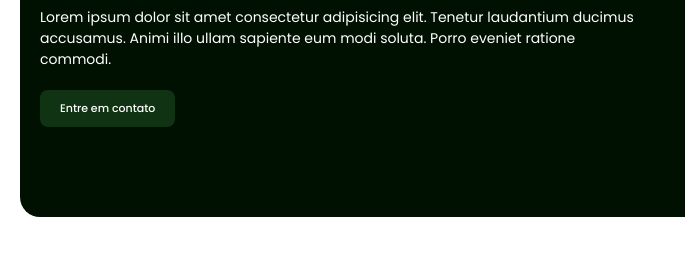
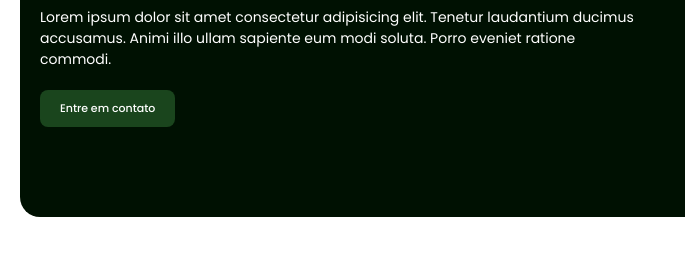
Before and after one commit to viniciosragazzi/BaixadaMusic, a plain HTML site: page index.html in a window 1280 px wide. Shown: the part 298-572 px from the top of the page, 0-685 px from the left. Drawn offline with Linux system fonts and the light colour scheme.

Commit message:
Curses Add

```diff
--- a/style/style.scss
+++ b/style/style.scss
@@ -48,7 +48,7 @@
       padding: 1rem 2rem;
       border-radius: 0.8rem;
       border: none;
-      background-color: var(--color-2);
+      background-color: #1a451d;
       color: white;
       font-weight: 500;
       font-size: 1.1rem;
```
Also changed, not shown: style/style.css, 1 other file.
